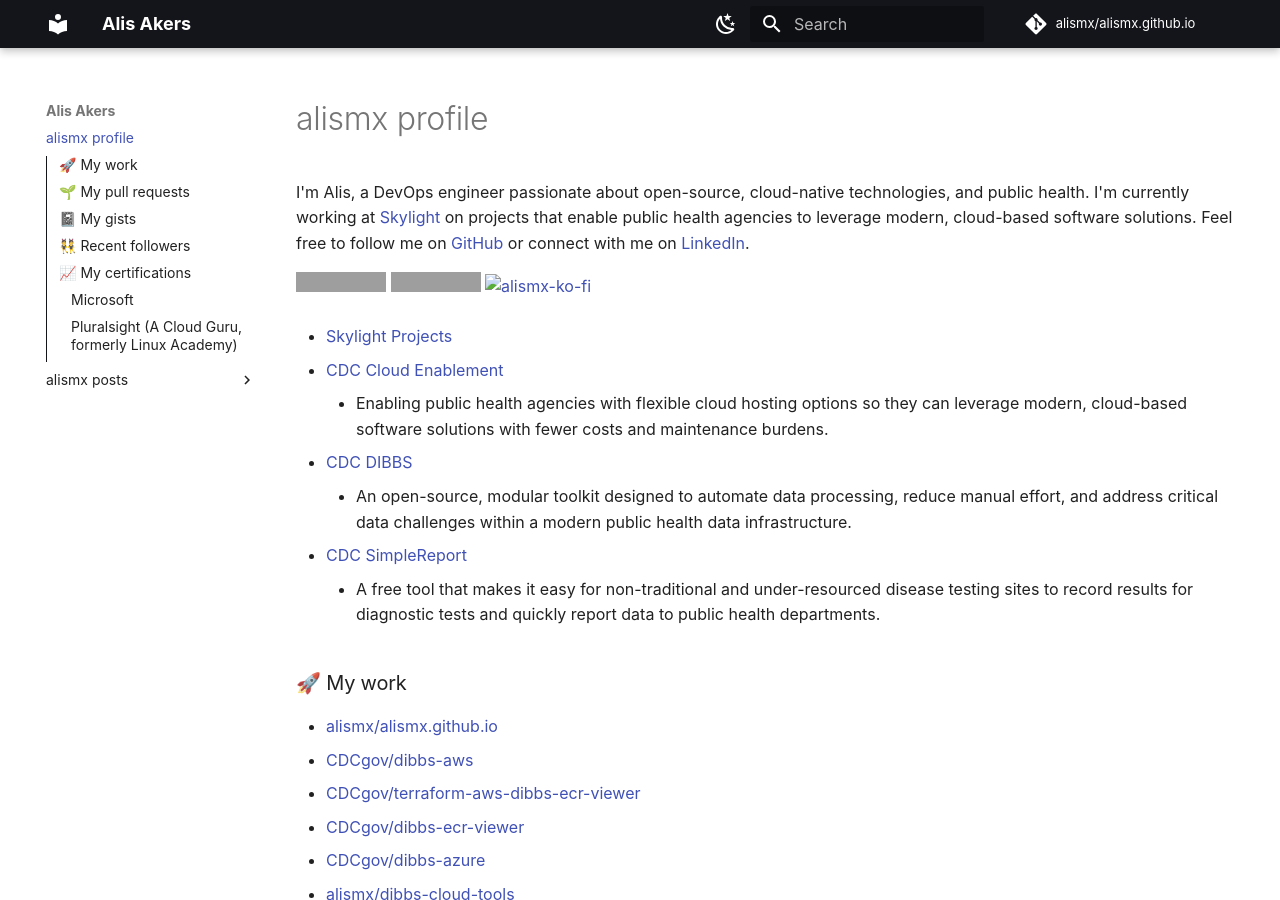
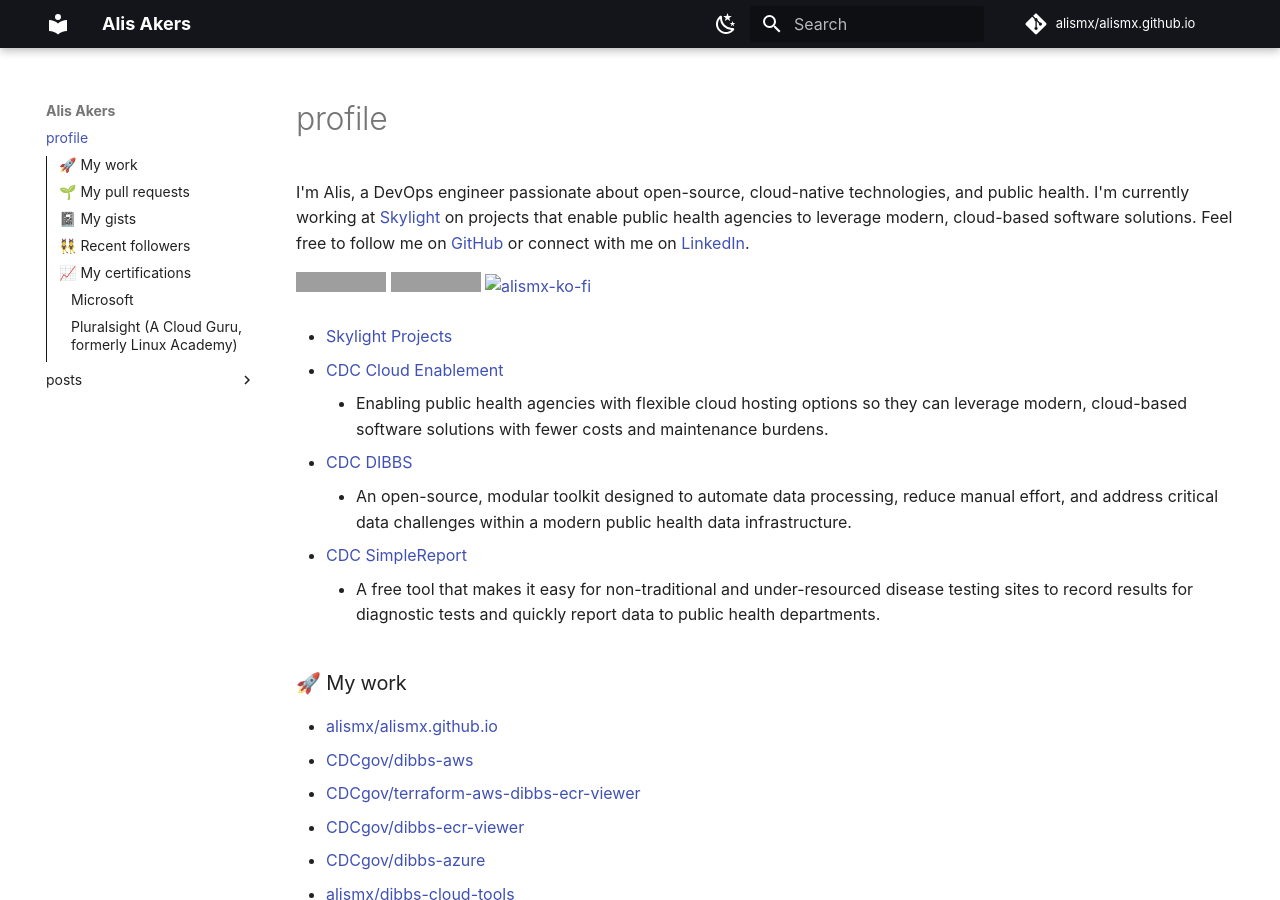
Before and after one commit to alismx/alismx.github.io, an MkDocs documentation site: the page built from docs/index.md, in a window 1280 px wide and 900 px high. Built offline with MkDocs 1.6.1 and Material for MkDocs 9.7.7, drawn with Linux system fonts in a browser that asks for light colours; plug-ins that fetch from the network failed and are left out; comment, search, counter and statistics services are not loaded; grey boxes are pictures that could not be loaded.

Commit message:
fix: correct checkov blog post wording and nav labels (#17)

```diff
--- a/mkdocs.yml
+++ b/mkdocs.yml
@@ -7,8 +7,8 @@
 docs_dir: docs
 
 nav:
-  - alismx profile: index.md
-  - alismx posts:
+  - profile: index.md
+  - posts:
     - blog/index.md
 
 plugins:
```
Also changed, not shown: docs/blog/posts/2026/06/sast-iac-checkov.md (+2 -2 lines).
